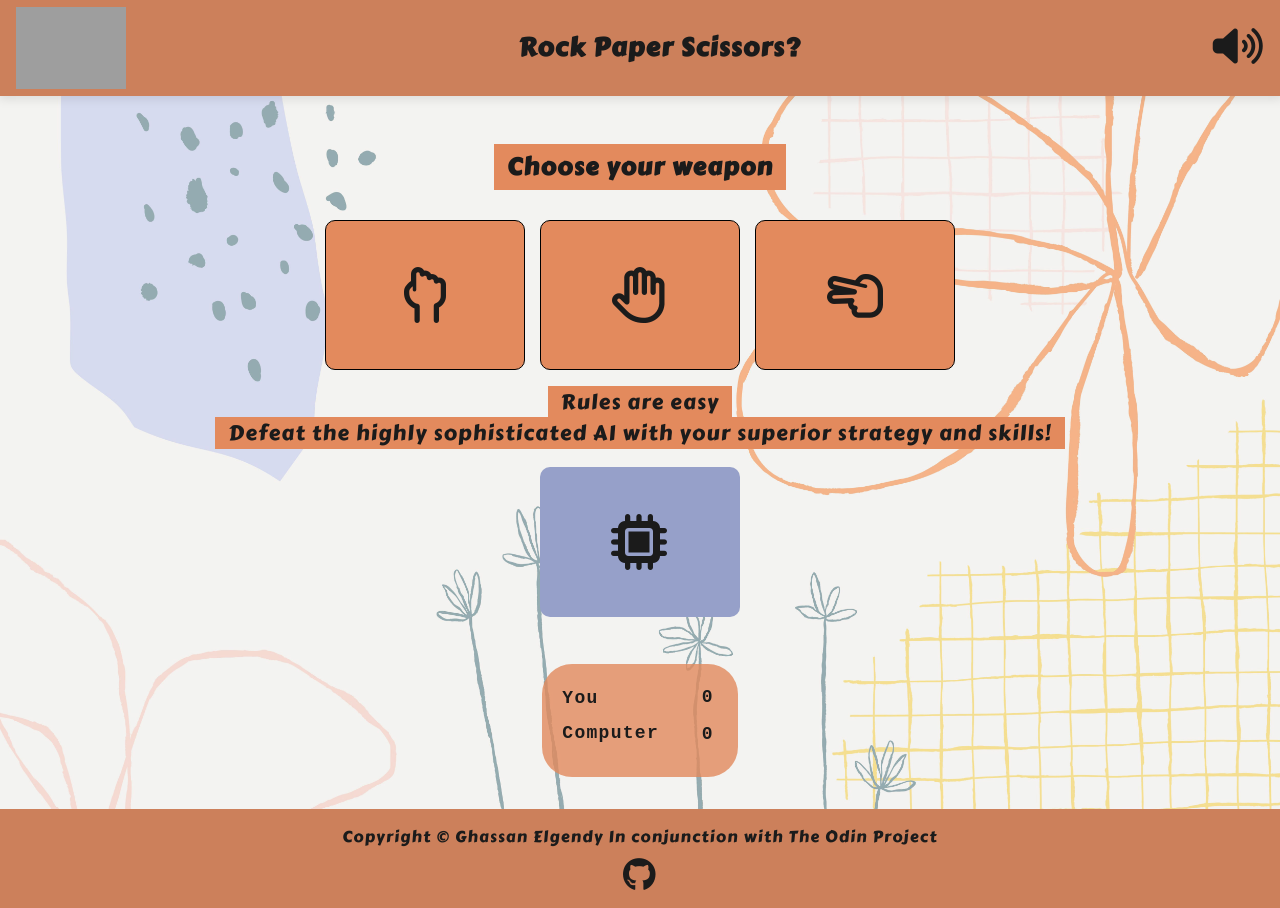
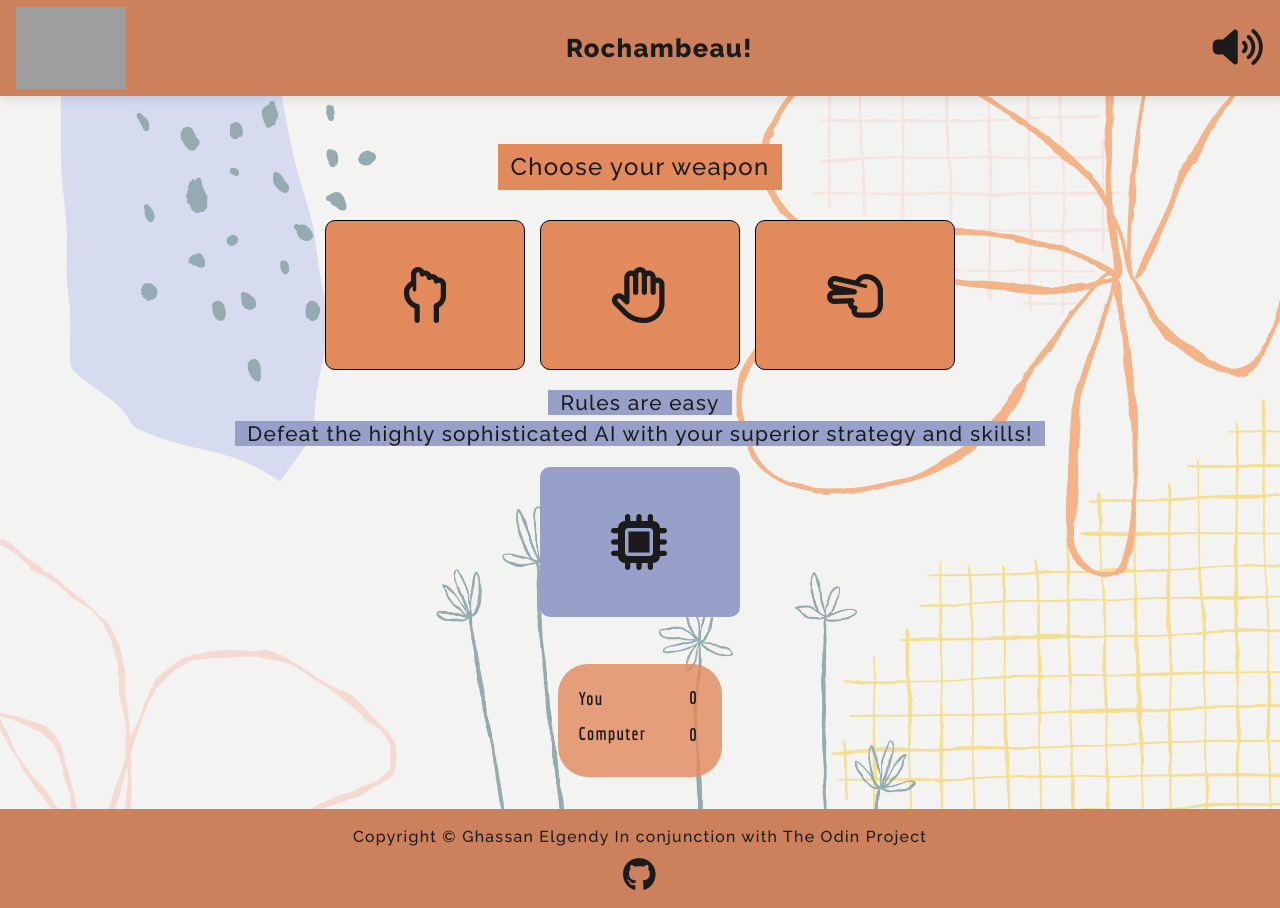
Before and after one commit to ghassanelgendy/rock-paper-scissors, a plain HTML site: page index.html in a window 1280 px wide. Drawn offline with Linux system fonts and the light colour scheme; grey boxes are pictures that could not be loaded; a web font is replaced by a local one.

Commit message:
update fonts changes highlights colors

```diff
--- a/index.html
+++ b/index.html
@@ -46,7 +46,7 @@
 					alt="Me with clouds around my head" />
 			</div>
 			<div class="title">
-				<h1>Rock Paper Scissors?</h1>
+				<h1 style="font-weight: 800">Rochambeau!</h1>
 			</div>
 			<div class="audio-toggle">
 				<i
@@ -58,7 +58,7 @@
 		</div>
 		<div class="content">
 			<div class="header">
-				<h2>Choose your weapon</h2>
+				<h2 style="font-weight: 500">Choose your weapon</h2>
 			</div>
 			<div class="cards">
 				<button id="rock" class="card red">
@@ -94,7 +94,7 @@
 				<div class="computer scoreBox">0</div>
 			</div>
 		</div>
-		<footer>
+		<footer style="font-weight: 2s00">
 			Copyright © Ghassan Elgendy In conjunction with The Odin Project
 			<a href="https://github.com/ghassanelgendy">
 				<i
--- a/script.js
+++ b/script.js
@@ -55,9 +55,7 @@ buttons.forEach((button) => {
 // current move element
 const currentMove = document.querySelector(".move");
 // current move function
-function showMove(playerSelection, computerSelection, winner) {
-	currentMove.innerHTML = `You chose ${playerSelection} , computer chose ${computerSelection} <br><span class="highlights"> ${winner} won!</span>`;
-}
+
 // initialize the round winner
 let winner = "you";
 //bgmuic
@@ -88,13 +86,13 @@ function roundPlay(playerSelection, computerSelection, button) {
 		winner = "You";
 		playerScore++;
 		updateScore();
-		showMove(playerSelection, computerSelection, winner);
+		currentMove.innerHTML = `You chose ${playerSelection} , computer chose ${computerSelection} <br><span class="highlights-win"> ${winner} won!</span>`;
 	} else {
 		winner = "Computer";
 		computerScore++;
 		updateScore();
 
-		showMove(playerSelection, computerSelection, winner);
+		currentMove.innerHTML = `You chose ${playerSelection} , computer chose ${computerSelection} <br><span class="highlights"> ${winner} won!</span>`;
 	}
 	if (playerScore === 10 && winner === "You") {
 		alert("Bruh u ok? 10 wins enough..");
--- a/style.css
+++ b/style.css
@@ -1,4 +1,4 @@
-@import url('https://fonts.googleapis.com/css2?family=Carter+One&family=Martian+Mono:wght@800&display=swap');
+@import url('https://fonts.googleapis.com/css2?family=Economica:wght@700&family=Raleway:wght@300;500;800&display=swap');
 
 :root {
     /*Palette*/
@@ -8,8 +8,10 @@
     --tertiary-clr: ;
     --bg-clr: #575757;
     /*Fonts*/
-    --ff-accent: 'Outfit', sans-serif;
-    --ff-regular: 'Carter One', cursive;
+    --ff-accent: 'Economica',
+        sans-serif;
+    --ff-regular: 'Raleway', sans-serif;
+
     --fw-regular: 500;
     --fw-bold: 700;
 }
@@ -149,15 +151,19 @@ a {
     padding: 0 0.5rem;
 }
 
-.highlights {
+.highlights-win {
     background-color: #E38A5D;
     padding: 0 0.8rem 0 0.8rem;
 }
 
+.highlights {
+    background-color: #96a0c9;
+    padding: 0 0.8rem 0 0.8rem;
+}
+
 .highlights-tie {
-    background-color: rgb(133, 40, 40);
+    background-color: rgb(199, 93, 93);
     padding: 0 0.8rem 0 0.8rem;
-    color: whitesmoke;
 }
 
 .header {
@@ -280,11 +286,11 @@ a {
 
 .scores {
     gap: 30px;
-    font-family: 'Martian Mono', monospace;
+    font-family: var(--ff-accent);
+    font-weight: 700;
     background-color: rgb(227, 138, 93, .8);
     border-radius: 30px 30px 0 0;
     display: flex;
-    font-weight: 900;
     justify-content: center;
     align-items: center;
     width: fit-content;
```
